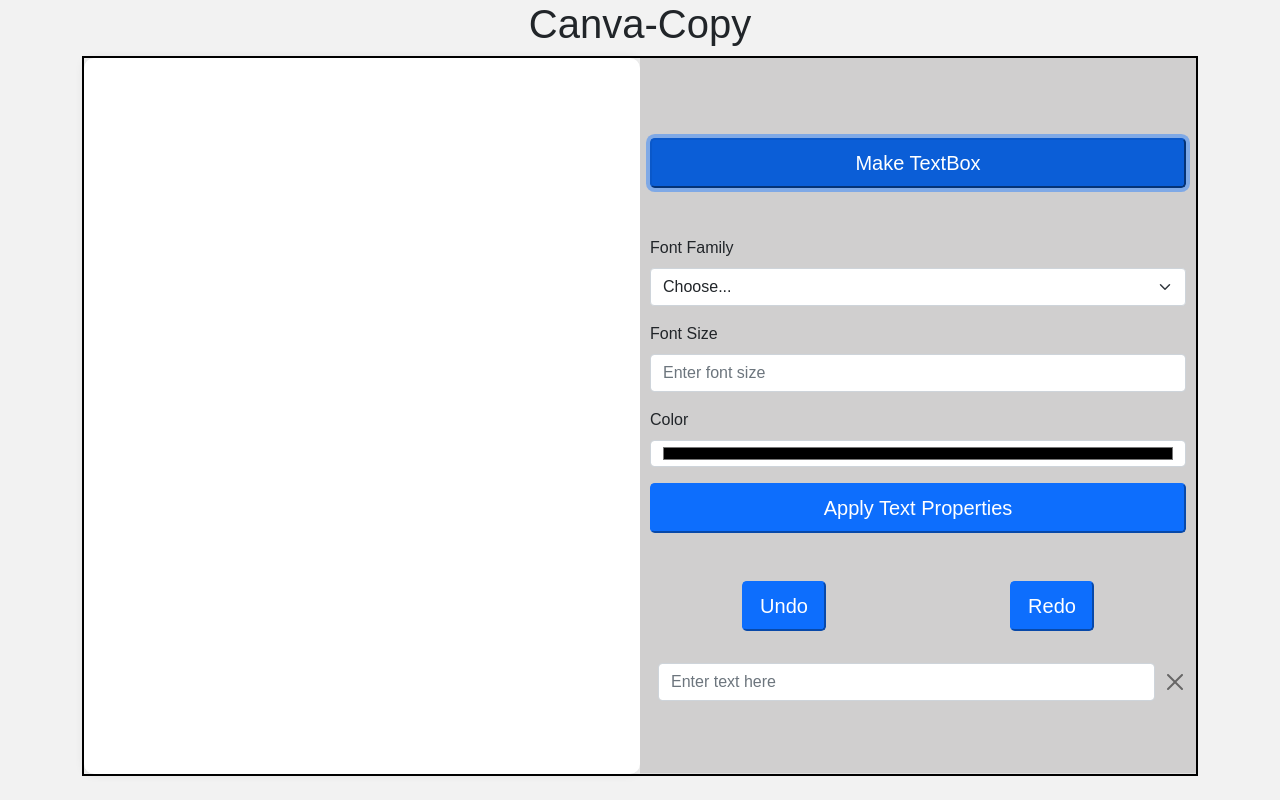
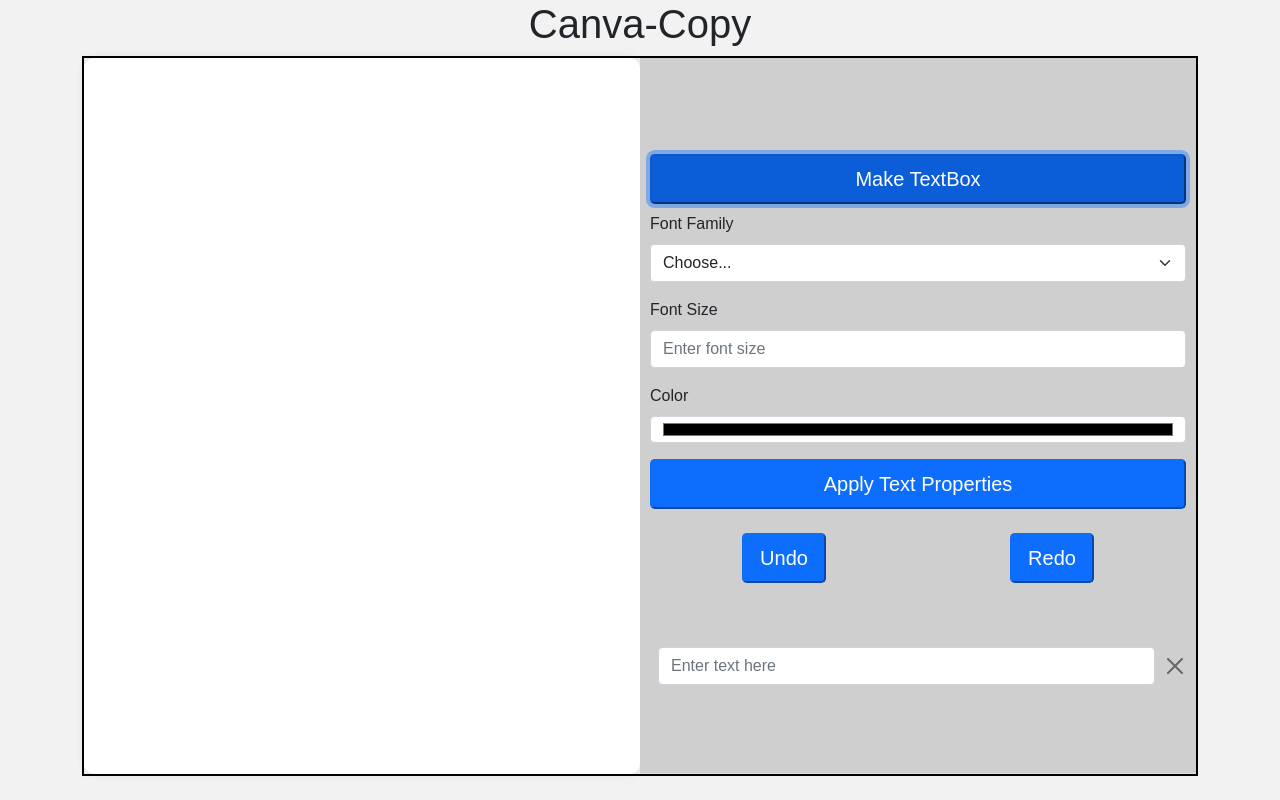
Before and after one commit to Deepak07-sanwal/Grafy, a plain HTML site: page index.html in a window 1280 px wide. Both pictures are taken after a click on the button "Make TextBox". Drawn offline with nearby package versions, Linux system fonts and the light colour scheme.

Commit message:
put the input inside the div with scroll effect

```diff
--- a/index.html
+++ b/index.html
@@ -18,13 +18,12 @@
 
             </div>
 
-            <div class=" text-property" id="textBoxContainer">
-                <div class="text-botton">
-                    <button type="button" class="btn-lg btn-primary" style="width: 100%;">Make
+            <div class="text-property d-flex flex-column" id="textBoxContainer" style=" overflow-y: auto;">
+                <div class="text-botton mt-3">
+                    <button type="button" class="btn-lg btn-primary" style="width: 100%;" onclick="addTextBox()">Make
                         TextBox</button>
                 </div>
-                <br><br>
-                <form id="textPropertiesForm">
+                <div class="textPropertiesForm mb-3" id="textPropertiesForm">
                     <div class="mb-3">
                         <label for="fontFamilyInput" class="form-label">Font Family</label>
                         <select class="form-select" id="fontFamilyInput" name="fontFamily">
@@ -45,10 +44,9 @@
                     </div>
                     <button type="button" class="btn-lg btn-primary" style="width: 100%;"
                         onclick="applyTextProperties()">Apply Text Properties</button>
-                </form>
-                <br><br>
+                </div>
 
-                <div class="d-flex undo-redo-button justify-content-around">
+                <div class="d-flex undo-redo-button justify-content-around mb-3">
                     <button type="button" class="btn-lg btn-primary" id="undoButton">Undo</button>
                     <button type="button" class="btn-lg btn-primary" id="redoButton">Redo</button>
                 </div>
--- a/index.js
+++ b/index.js
@@ -52,6 +52,8 @@
 
         // Append the container to the textBoxContainer
         textBoxContainer.appendChild(container);
+        // Apply scroll effect
+        textBoxContainer.scrollTop = textBoxContainer.scrollHeight;
 
         updateState();
     }
--- a/style.css
+++ b/style.css
@@ -29,8 +29,6 @@
 .text-property {
     width: 50%;
     height: 100%;
-    /* display: flex; */
-    /* align-items: center; */
     justify-content: space-between;
     padding: 5rem 10px;
     background: #d0cfcf;
```
